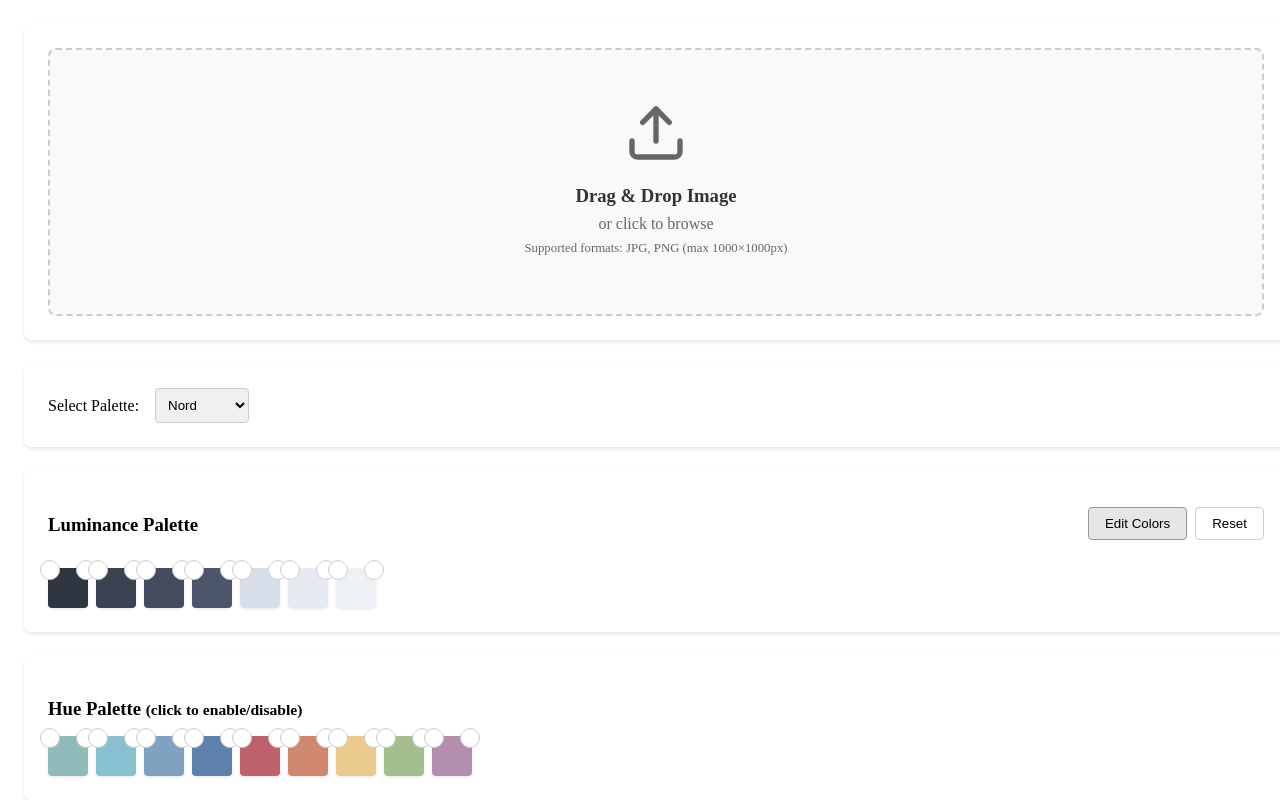
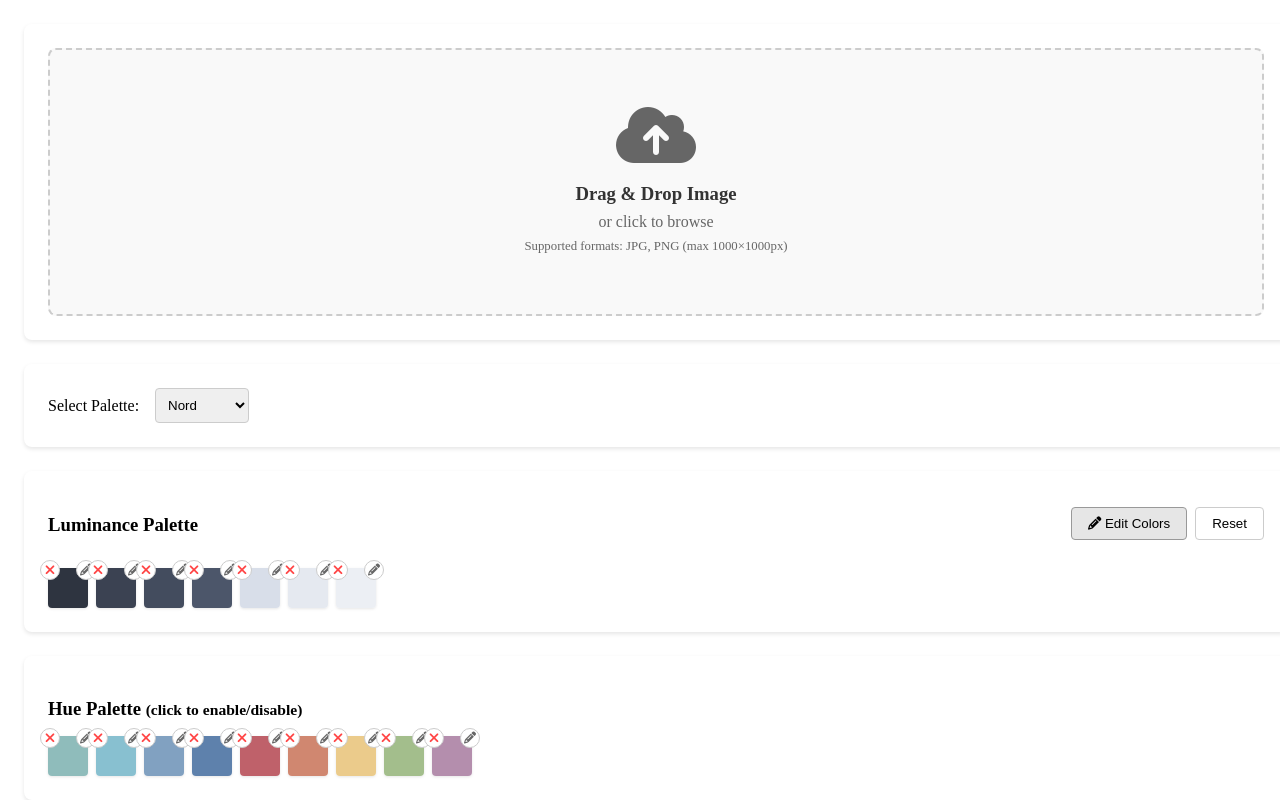
Before and after one commit to agabor/recolorimage, a Vue app: page / in a window 1280 px wide. Both pictures are taken after a click on the button "Edit Colors". Shown: the top 800 px of the page. Built offline with nearby package versions, Linux system fonts and the light colour scheme.

Commit message:
Fix #3: drop zone icon

```diff
--- a/index.html
+++ b/index.html
@@ -4,6 +4,7 @@
     <meta charset="UTF-8">
     <link rel="icon" href="/favicon.ico">
     <meta name="viewport" content="width=device-width, initial-scale=1.0">
+    <link rel="stylesheet" href="https://cdnjs.cloudflare.com/ajax/libs/font-awesome/6.5.1/css/all.min.css">
     <title>Recolor Image</title>
   </head>
   <body>
--- a/src/App.vue
+++ b/src/App.vue
@@ -151,7 +151,7 @@ watch(error, (newError) => {
                 @click="toggleEditMode"
                 title="Toggle edit mode"
               >
-                <i class="fa-duotone fa-light fa-pencil"></i> Edit Colors
+                <i class="fa-solid fa-pencil"></i> Edit Colors
               </button>
               <button
                 v-if="isEditMode"
@@ -181,7 +181,7 @@ watch(error, (newError) => {
                     @input="updateLuminanceColor(index, $event.target.value)"
                     class="color-picker"
                   />
-                  <span><i class="fa-duotone fa-light fa-pencil"></i></span>
+                  <span><i class="fa-solid fa-pencil"></i></span>
                 </button>
                 <button
                   v-if="selectedPalette.luminance.length > 2"
@@ -189,7 +189,7 @@ watch(error, (newError) => {
                   title="Delete color"
                   @click="deleteLuminanceColor(index)"
                 >
-                  <i class="fa-duotone fa-light fa-xmark"></i>
+                  <i class="fa-solid fa-xmark"></i>
                 </button>
               </template>
             </div>
@@ -223,7 +223,7 @@ watch(error, (newError) => {
                     @input="updateHueColor(index, $event.target.value)"
                     class="color-picker"
                   />
-                  <span><i class="fa-duotone fa-light fa-pencil"></i></span>
+                  <span><i class="fa-solid fa-pencil"></i></span>
                 </button>
                 <button
                   v-if="selectedPalette.hue.length > 1"
@@ -231,7 +231,7 @@ watch(error, (newError) => {
                   title="Delete color"
                   @click="deleteHueColor(index)"
                 >
-                  <i class="fa-duotone fa-light fa-xmark"></i>
+                  <i class="fa-solid fa-xmark"></i>
                 </button>
               </template>
             </div>
--- a/src/components/ImageUploader.vue
+++ b/src/components/ImageUploader.vue
@@ -171,7 +171,7 @@ const resizeInfo = computed(() => {
     return null;
   }
 
-  return `Resized from ${originalDimensions.value.width}<i class="fa-duotone fa-light fa-xmark"></i>${originalDimensions.value.height} to ${resizedDimensions.value.width}<i class="fa-duotone fa-light fa-xmark"></i>${resizedDimensions.value.height}`;
+  return `Resized from ${originalDimensions.value.width}<i class="fa-solid fa-xmark"></i>${originalDimensions.value.height} to ${resizedDimensions.value.width}<i class="fa-solid fa-xmark"></i>${resizedDimensions.value.height}`;
 });
 </script>
 
@@ -206,11 +206,7 @@ const resizeInfo = computed(() => {
         </button>
       </div>
       <div v-else>
-        <svg xmlns="http://www.w3.org/2000/svg" width="64" height="64" viewBox="0 0 24 24" fill="none" stroke="currentColor" stroke-width="2" stroke-linecap="round" stroke-linejoin="round">
-          <path d="M21 15v4a2 2 0 0 1-2 2H5a2 2 0 0 1-2-2v-4"></path>
-          <polyline points="17 8 12 3 7 8"></polyline>
-          <line x1="12" y1="3" x2="12" y2="15"></line>
-        </svg>
+        <i class="fa-solid fa-cloud-arrow-up upload-icon"></i>
         <h3>Drag & Drop Image</h3>
         <p>or click to browse</p>
         <p class="file-types">Supported formats: JPG, PNG (max 1000×1000px)</p>
@@ -256,7 +252,8 @@ const resizeInfo = computed(() => {
   width: 100%;
 }
 
-.dropzone-content svg {
+.upload-icon {
+  font-size: 64px;
   margin-bottom: 1rem;
   color: #666;
 }
--- a/src/components/OutputDisplay.vue
+++ b/src/components/OutputDisplay.vue
@@ -25,7 +25,7 @@ const handleDownload = () => {
 const imageDimensions = computed(() => {
   if (!props.imageInfo) return '';
 
-  return `${props.imageInfo.width} <i class="fa-duotone fa-light fa-xmark"></i> ${props.imageInfo.height}`;
+  return `${props.imageInfo.width} <i class="fa-solid fa-xmark"></i> ${props.imageInfo.height}`;
 });
 </script>
 
@@ -49,11 +49,7 @@ const imageDimensions = computed(() => {
             class="action-btn download-btn"
             @click="handleDownload"
           >
-            <svg xmlns="http://www.w3.org/2000/svg" width="16" height="16" viewBox="0 0 24 24" fill="none" stroke="currentColor" stroke-width="2" stroke-linecap="round" stroke-linejoin="round">
-              <path d="M21 15v4a2 2 0 0 1-2 2H5a2 2 0 0 1-2-2v-4"></path>
-              <polyline points="7 10 12 15 17 10"></polyline>
-              <line x1="12" y1="15" x2="12" y2="3"></line>
-            </svg>
+            <i class="fa-solid fa-download"></i>
             Download
           </button>
 
```
